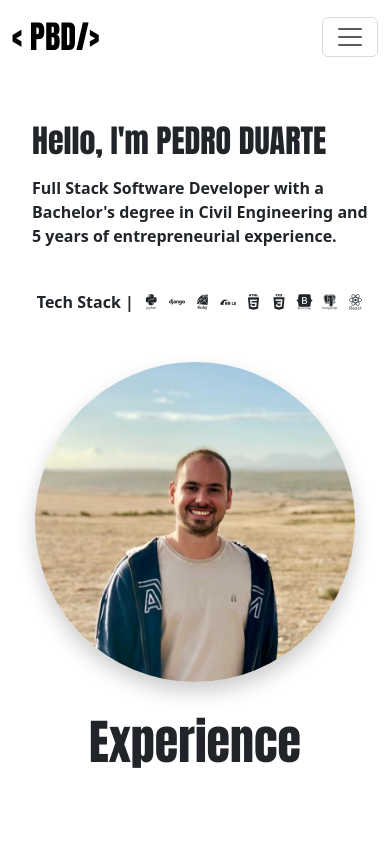
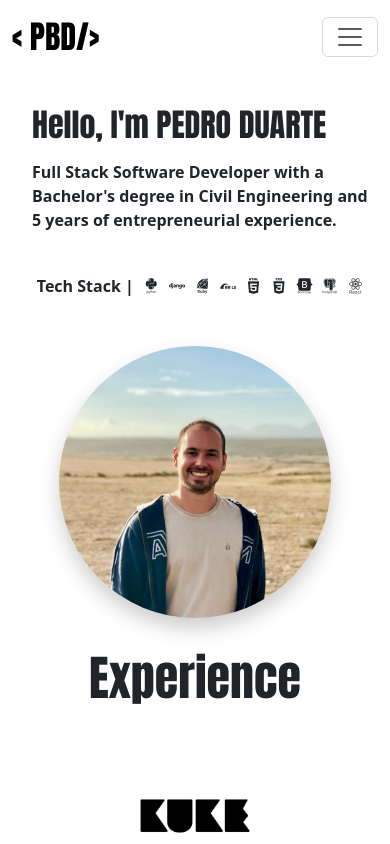
Before and after one commit to pedrobradu/portfolio, a React (Create React App) app: page / in a window 390 px wide. Shown: the top 844 px of the page. Built offline with nearby package versions, Linux system fonts and the light colour scheme; the HTML template or start-up script is replaced by a standard one.

Commit message:
correcting image size

```diff
--- a/src/components/Home/Home.module.css
+++ b/src/components/Home/Home.module.css
@@ -61,7 +61,7 @@
 /* Mobile styles */
 @media (max-width: 767px) {
   .homeSection {
-    margin-top: 3em;
+    margin-top: 2em;
     height: auto;
     margin-bottom: 2em;
   }
@@ -84,8 +84,8 @@
 
   .homeSection img {
     margin-top: 3em;
-    width: 20em;
-    height: 20em;
+    width: 17em;
+    height: 17em;
   }
 
   .techStack i {
```
